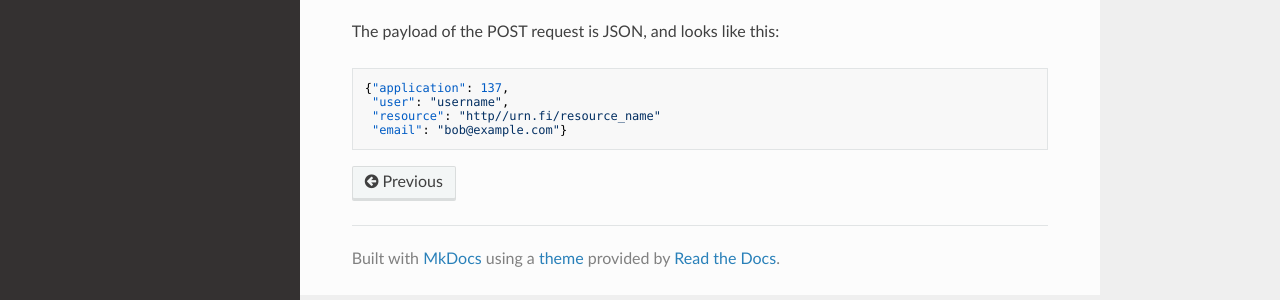
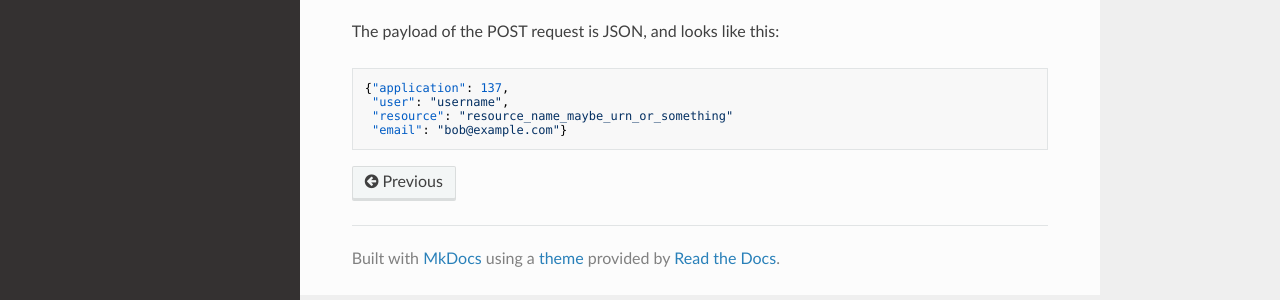
Before and after one commit to CSCfi/rems, an MkDocs documentation site: the page built from docs/entitlements.md, in a window 1280 px wide. Shown: the part 262-562 px from the top of the page. Built offline with MkDocs 1.6.1, drawn with Linux system fonts in a browser that asks for light colours; nearby versions of some CDN libraries; old or Windows-style settings are respelled for this version of MkDocs.

````diff
--- a/docs/entitlements.md
+++ b/docs/entitlements.md
@@ -11,6 +11,6 @@
 ```json
 {"application": 137,
  "user": "username",
- "resource": "http//urn.fi/resource_name"
+ "resource": "resource_name_maybe_urn_or_something"
  "email": "bob@example.com"}
 ```
````
Also changed, not shown: docs/intro.md (+1 -1 lines), 5 other files.
